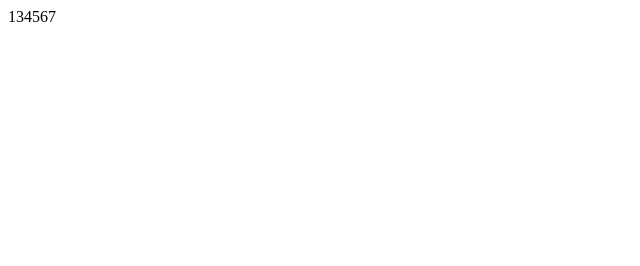
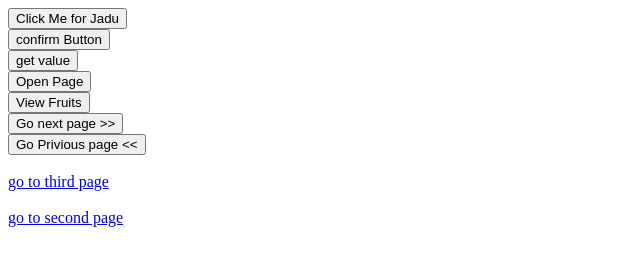
Before and after one commit to jeetjha11/javascript_codes_block, a plain HTML site: page index.html in a window 1280 px wide. Shown: the whole page, without its empty margins (0-640 px from the left). Drawn offline with Linux system fonts and the light colour scheme.

Commit message:
File added

```diff
--- a/index.html
+++ b/index.html
@@ -1,21 +1,80 @@
 <!DOCTYPE html>
 <html lang="en">
+
 <head>
     <meta charset="UTF-8">
-    <meta name="viewport" content="width=<device-width>, initial-scale=1.0">
+    <meta name="viewport" content="width=device-width, initial-scale=1.0">
     <title>Document</title>
 </head>
+
 <body>
+    <button onclick={getMessage()}>Click Me
+        for Jadu</button><br>
+    <button onclick={isConfirm()}>confirm Button</button>
+    <br>
+    <button onclick={getValue()}>get value</button>
+    <br>
+    <button onclick={openGoogle()}>Open Page</button>
+    <br>
+    <button onclick={displayArray()}>View Fruits</button>
+    <br>
+    <button onclick={goToNextPage()}>Go next page >></button>
+    <br>
+    <button onclick="goToPriviousPage()">Go Privious  page <<</button>
+
+    <br>
+    <br>
+    <a href="./thi.html">go to third page</a><br><br>
+    <a href="./sec.html">go to second  page</a>
+
     <script>
-        let arr=[1,3,4,5,6,7]
+
+        function getMessage() {
+            window.alert("Hii this is the alert message!!")
+        }
+        function isConfirm() {
+            var re = window.confirm("Are you sure")
+            document.write(re)
+
+        }
+
+        function getValue() {
+            var value = window.prompt("Please Enter the value")
+
+            document.write(value)
+        }
+        // function openGoogle() {
+        //     var value = window.open("http://127.0.0.1:5500/index.html")
+
+        //     document.write(value)
+        // }
+
+        var fruits = ["apple", "banana", "orange", "grapes", "lichi", "papaya"]
+
+        var countIndex = 0
+
+        function displayArray() {
 
 
+            while (countIndex != fruits.length) {
+                console.log("hiii");
+                setTimeout(function () {
+                    document.writeln(`${fruits[countIndex]}`)
+                    countIndex = countIndex + 1
 
-        arr.forEach(function(element)
-        {
-            document.write(element)
-        })
-
+                }, 1000)
+            }
+        }
+        function goToNextPage()
+            {
+                history.forward()
+                console.log(history.length);
+            }
+            function goToPriviousPage()
+            {
+                history.back()
+            }
     </script>
 </body>
+
 </html>
```
Also changed, not shown: sec.html (added, +32 -0 lines), thi.html (added, +29 -0 lines).
